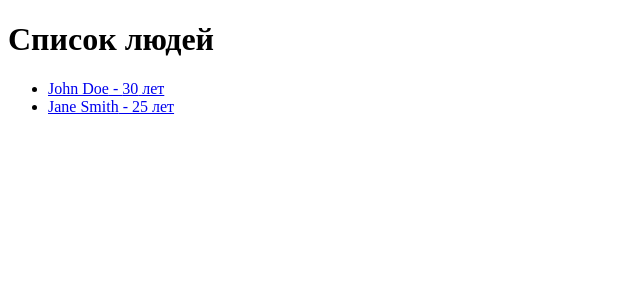
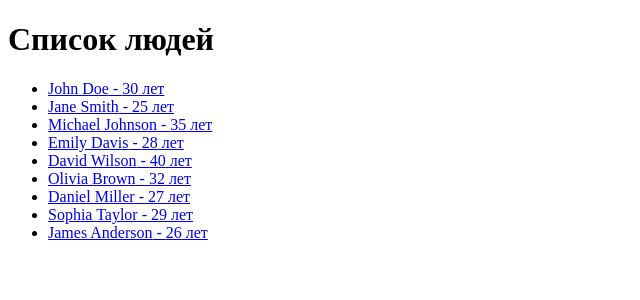
Before and after one commit to belovdima/PROJECTS, a React (Vite) app in the folder SPCRIS/: page /mainpage in a window 1280 px wide. Shown: the top 300 px of the page, without its empty margins (0-640 px from the left). Built offline with nearby package versions, Linux system fonts and the light colour scheme.

Commit message:
added some properties

```diff
--- a/SPCRIS/src/components/MainPage.tsx
+++ b/SPCRIS/src/components/MainPage.tsx
@@ -17,6 +17,14 @@ const MainPage = () => {
                 age: 30,
                 email: "john@example.com",
                 position: "Manager",
+                status: "employee",
+                level: "senior",
+                format: "remote",
+                team: "frontend",
+                sex: "male",
+                birthday: "12-12-1990",
+                exWork: "Liverpool FC",
+                photo: "",
             },
             {
                 id: 2,
@@ -24,6 +32,119 @@ const MainPage = () => {
                 age: 25,
                 email: "jane@example.com",
                 position: "Manager",
+                status: "employee",
+                level: "junior",
+                format: "office",
+                team: "backend",
+                sex: "male",
+                birthday: "20-10-2000",
+                exWork: "McDonalds",
+                photo: "",
+            },
+            {
+                id: 3,
+                name: "Michael Johnson",
+                age: 35,
+                email: "michael.johnson@example.com",
+                position: "Team Lead",
+                status: "employee",
+                level: "senior",
+                format: "hybrid",
+                team: "frontend",
+                sex: "male",
+                birthday: "15-05-1989",
+                exWork: "Google",
+                photo: "",
+            },
+            {
+                id: 4,
+                name: "Emily Davis",
+                age: 28,
+                email: "emily.davis@example.com",
+                position: "Developer",
+                status: "employee",
+                level: "middle",
+                format: "remote",
+                team: "backend",
+                sex: "female",
+                birthday: "07-08-1995",
+                exWork: "Microsoft",
+                photo: "",
+            },
+            {
+                id: 5,
+                name: "David Wilson",
+                age: 40,
+                email: "david.wilson@example.com",
+                position: "Product Manager",
+                status: "employee",
+                level: "senior",
+                format: "office",
+                team: "management",
+                sex: "male",
+                birthday: "22-11-1983",
+                exWork: "Facebook",
+                photo: "",
+            },
+            {
+                id: 6,
+                name: "Olivia Brown",
+                age: 32,
+                email: "olivia.brown@example.com",
+                position: "QA Engineer",
+                status: "employee",
+                level: "middle",
+                format: "hybrid",
+                team: "QA",
+                sex: "female",
+                birthday: "03-03-1992",
+                exWork: "Spotify",
+                photo: "",
+            },
+            {
+                id: 7,
+                name: "Daniel Miller",
+                age: 27,
+                email: "daniel.miller@example.com",
+                position: "Developer",
+                status: "employee",
+                level: "junior",
+                format: "office",
+                team: "frontend",
+                sex: "male",
+                birthday: "17-07-1996",
+                exWork: "Tesla",
+                photo: "",
+            },
+            {
+                id: 8,
+                name: "Sophia Taylor",
+                age: 29,
+                email: "sophia.taylor@example.com",
+                position: "HR Manager",
+                status: "employee",
+                level: "middle",
+                format: "office",
+                team: "HR",
+                sex: "female",
+                birthday: "12-12-1994",
+                exWork: "Netflix",
+                photo: "",
+            },
+            {
+                id: 9,
+                name: "James Anderson",
+                age: 26,
+                email: "james.anderson@example.com",
+                position: "Designer",
+                status: "employee",
+                level: "junior",
+                format: "remote",
+                team: "design",
+                sex: "male",
+                birthday: "18-09-1997",
+                exWork: "Adobe",
+                photo: "",
             },
         ];
         dispatch(setPeople(mockPeople));
--- a/SPCRIS/src/components/PersonPage.tsx
+++ b/SPCRIS/src/components/PersonPage.tsx
@@ -30,6 +30,14 @@ const PersonPage = () => {
             <p>Возраст: {selectedPerson.age}</p>
             <p>Email: {selectedPerson.email}</p>
             <p>Должнсть: {selectedPerson.position}</p>
+            <p>Роль в системе: {selectedPerson.status}</p>
+            <p>Уровень сотрудника: {selectedPerson.level}</p>
+            <p>Формат работы: {selectedPerson.format}</p>
+            <p>Команда: {selectedPerson.team}</p>
+            <p>Пол: {selectedPerson.sex}</p>
+            <p>Дата рождения: {selectedPerson.birthday}</p>
+            <p>Бывшее место работы: {selectedPerson.exWork}</p>
+            <p>Фото: {selectedPerson.photo}</p>
             <button
                 onClick={() => {
                     navigate("/mainpage", { replace: true });
```
Also changed, not shown: SPCRIS/src/redux/peopleSlice.ts (+8 -0 lines).
